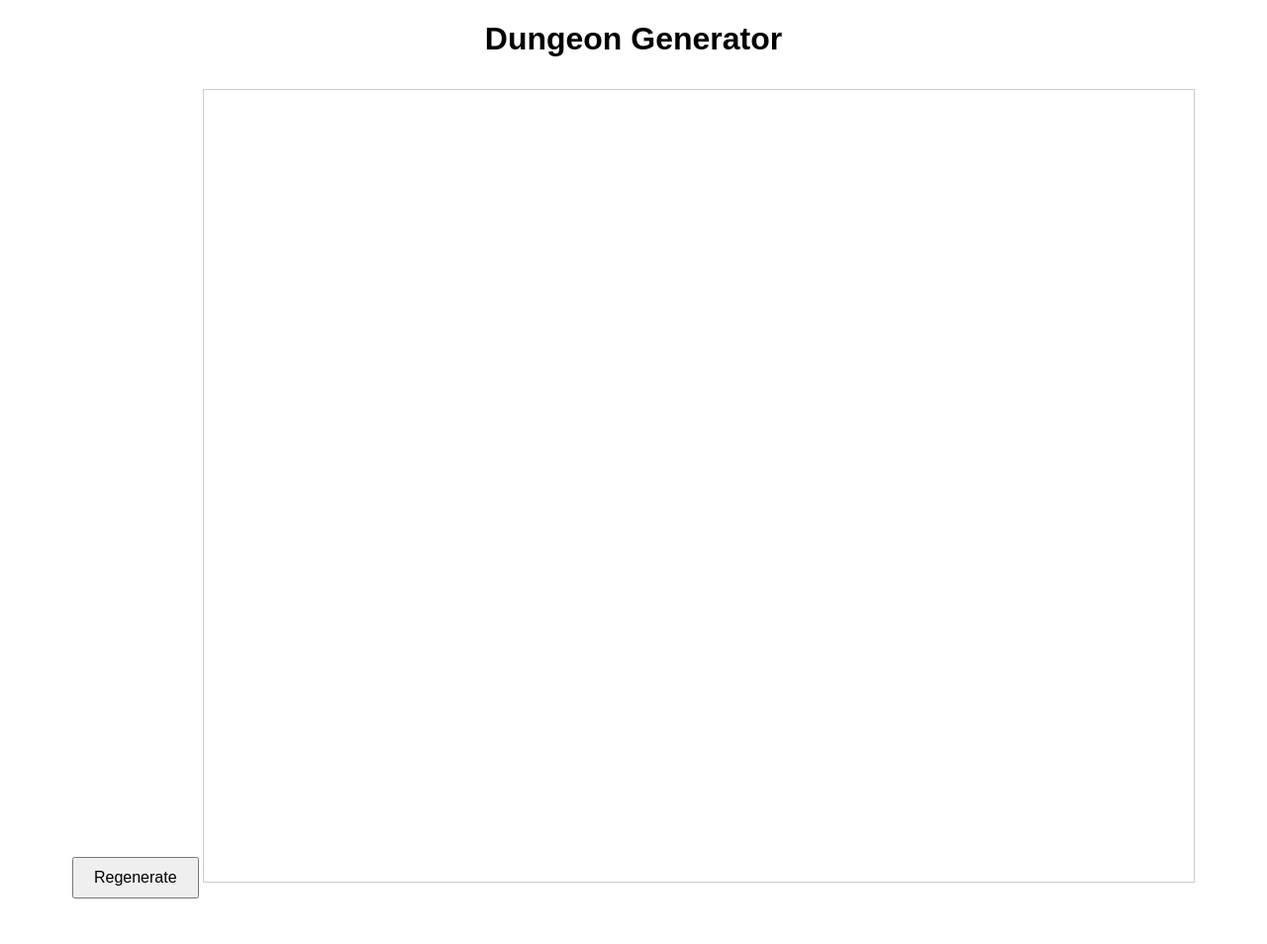
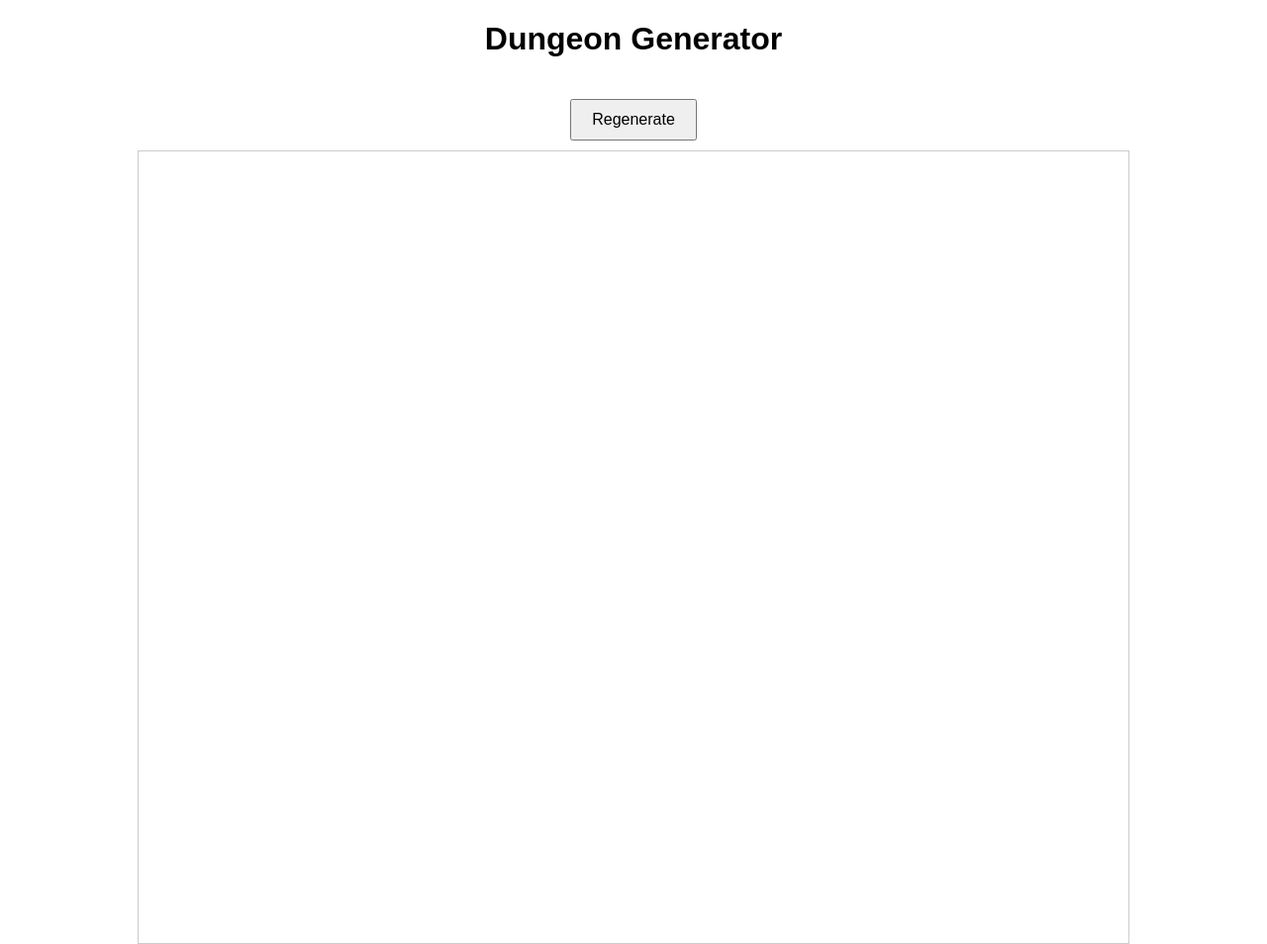
Before and after one commit to jjb56/Dungeon-Generator, a plain HTML site: page index.html in a window 1280 px wide. Shown: the whole page at 99% size. Before the commit the page ends 916 px from the top, so only its background shows below. Drawn offline with Linux system fonts and the light colour scheme.

Commit message:
add divs

```diff
--- a/index.html
+++ b/index.html
@@ -21,8 +21,8 @@
   </style>
 </head>
 <body>
-  <h1>Dungeon Generator</h1> <button onclick="generateDungeon()">Regenerate</button>
-  <canvas id="dungeonCanvas" width="1000" height="800"></canvas>
+  <div><div><h1>Dungeon Generator</h1></div><div><button onclick="generateDungeon()">Regenerate</button></div></div>
+  <div><canvas id="dungeonCanvas" width="1000" height="800"></canvas></div>
   <br />
 
   <script src="dungeon.js"></script>
```
